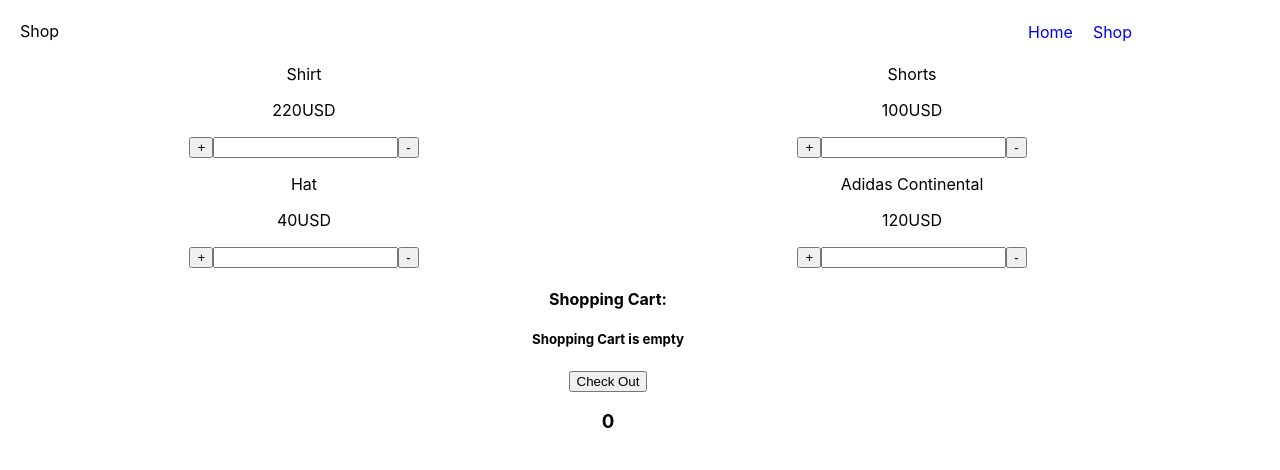
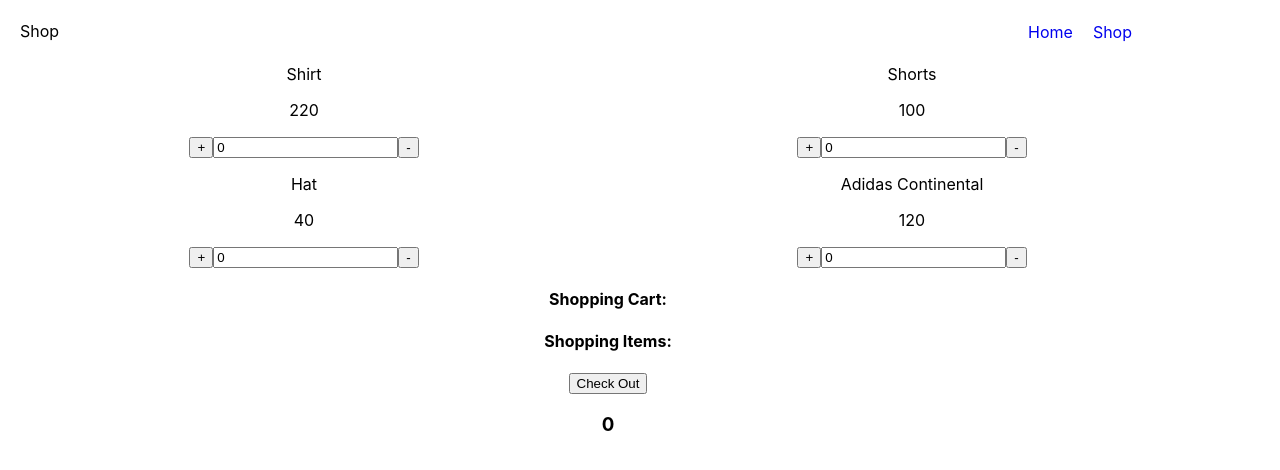
Before and after one commit to Jonjo15/shoppingCart, a React (Create React App) app in the folder shoppingcart/: page /shop in a window 1280 px wide. Shown: the top 470 px of the page. Built offline with nearby package versions, Linux system fonts and the light colour scheme.

Commit message:
Need to finish updating products object

```diff
--- a/shoppingcart/src/App.js
+++ b/shoppingcart/src/App.js
@@ -1,17 +1,19 @@
 import React, {useState} from 'react';
 import { BrowserRouter, Switch, Route } from "react-router-dom"
+import {items} from "./ShoppingItems"
 import Shop from "./Shop"
 import Nav from "./Nav"
 import Home from "./Home"
 function App() {
   const [numItems, setNumItems] = useState(0)
+  const [products, setProducts] = useState(items)
   return (
     <div className="App">
 
         <BrowserRouter>
         <Nav />
           <Switch>
-            <Route exact path="/shop" render={() => <Shop setNumItems={setNumItems} numItems={numItems} />} />
+            <Route exact path="/shop" render={() => <Shop products={products} setProducts={setProducts} numItems={numItems} setNumItems={setNumItems} />} />
             <Route exact path="/" component={Home} />
           </Switch>
         </BrowserRouter>
--- a/shoppingcart/src/Item.js
+++ b/shoppingcart/src/Item.js
@@ -1,14 +1,34 @@
-import React from "react"
+import React, {useState} from "react"
 
 function Item(props) {
+    const [quantity, setQuantity] = useState(0)
+    function handleIncreaseButton(e) {
+        props.setNumItems(props.numItems +1)
+        setQuantity(quantity + 1)
+    }
+    function handleDecreaseButton(e) {
+        if (props.numItems > 0 && quantity > 0) {
+            props.setNumItems(props.numItems - 1)
+            setQuantity(quantity - 1)
+        }
+    }
+    function handleChange(e) {
+        const prevQuantity = quantity
+        setQuantity(+e.target.value)
+
+        const diff = +e.target.value - prevQuantity;
+        props.setNumItems(props.numItems + diff)
+    }
     return (<div>
         <p>{props.data.name}</p>
         <p>{props.data.price}</p>
-        <button onClick={() => props.setNumItems(props.numItems + 1)}>+</button>
-        <input type="number" min="0" />
-        <button onClick={() => { if(props.numItems > 0) {
-            props.setNumItems(props.numItems - 1)
-        } }}>-</button>
+        <button onClick={handleIncreaseButton}>+</button>
+        {/* <input value={quantity} type="number" min="0" onChange={(e) => {
+             setQuantity(e.target.value)
+             props.setNumItems(props.numItems )
+     }}/> */}
+     <input value={quantity} type="number" min="0" onChange={handleChange}/>
+        <button onClick={handleDecreaseButton}>-</button>
     </div>)
 }
 
--- a/shoppingcart/src/Shop.js
+++ b/shoppingcart/src/Shop.js
@@ -1,12 +1,12 @@
 import React from "react"
 import Checkout from "./Checkout"
 import Item from "./Item"
-import {items} from "./ShoppingItems"
+
 function Shop(props) {
-    const shoppingItems = items.map(element=> <Item numItems={props.numItems} setNumItems={props.setNumItems} data={element}/>)
+    const shoppingItems = props.products.map(element=> <Item key={element.id} numItems={props.numItems} setNumItems={props.setNumItems} data={element}/>)
     return(<div className="shopPage">
         <div className="shoppingItems">{shoppingItems}</div>
-        <Checkout setNumItems={props.setNumItems} numItems={props.numItems}/>
+        <Checkout />
         <h3>{props.numItems}</h3>
     </div>)
 }
--- a/shoppingcart/src/ShoppingItems.js
+++ b/shoppingcart/src/ShoppingItems.js
@@ -1 +1 @@
-export const items = [{name: "Shirt", price: "220USD"}, {name: "Shorts", price:"100USD"}, {name: "Hat", price: "40USD"}, {name: "Adidas Continental", price:"120USD"} ]
+export const items = [{name: "Shirt", price: "220", id: 0, quantity: 0}, {name: "Shorts", price:"100", id: 1, quantity:0}, {name: "Hat", price: "40", id: 2, quantity:0}, {name: "Adidas Continental", price:"120", id: 3, quantity:0} ]
```
